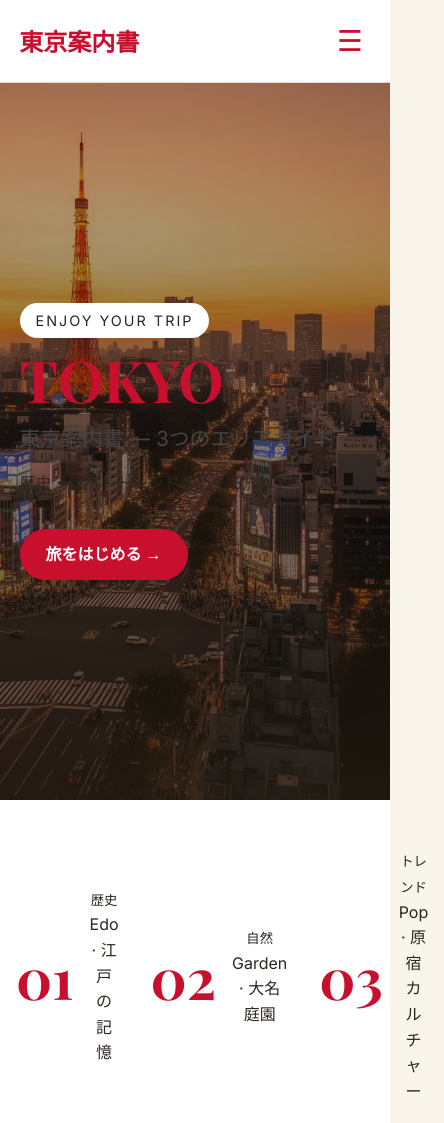
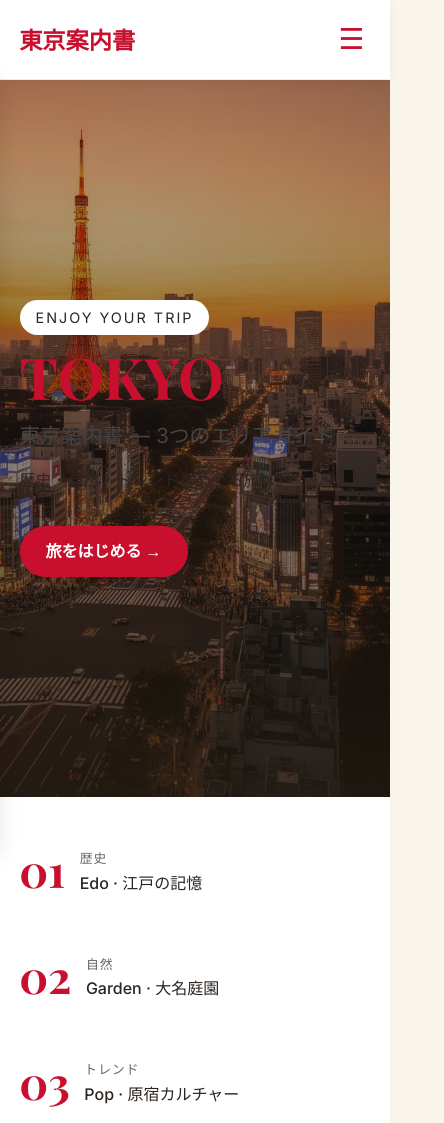
Before and after one commit to ngoctuyen274/tokyo-travel, a plain HTML site: page index.html in a window 390 px wide. Shown: the top 1123 px of the page, 444 px wide, since content can reach past the window. Drawn offline with nearby package versions, Linux system fonts and the light colour scheme.

Commit message:
update reponsive

```diff
--- a/css/style.css
+++ b/css/style.css
@@ -493,3 +493,192 @@ body {
     display: none;
   }
 }
+
+/* ==================== INTRO STRIP ==================== */
+.intro-strip {
+  background: white;
+  padding: 2.2rem 0;
+  border-bottom: 1px solid #eee;
+}
+
+.strip-grid {
+  max-width: 1200px;
+  margin: 0 auto;
+  display: grid;
+  grid-template-columns: repeat(auto-fit, minmax(280px, 1fr));
+  gap: 1.5rem;
+  padding: 0 1.5rem;
+  text-align: center;
+}
+
+.strip-item {
+  display: flex;
+  align-items: center;
+  justify-content: center;
+  gap: 1.2rem;
+  padding: 1rem 0.8rem;
+  transition: all 0.3s;
+}
+
+.num {
+  font-size: 3.8rem;
+  font-weight: 700;
+  color: var(--primary);
+  font-family: 'Playfair Display', serif;
+  line-height: 1;
+  flex-shrink: 0;
+}
+
+.strip-item small {
+  font-size: 0.85rem;
+  color: #666;
+  letter-spacing: 1px;
+}
+
+.strip-item div:last-child {
+  font-size: 1.1rem;
+  font-weight: 500;
+  color: var(--text);
+}
+
+/* ==================== RESPONSIVE CHO INTRO STRIP ==================== */
+@media (max-width: 768px) {
+  .strip-grid {
+    grid-template-columns: 1fr;
+    gap: 1.8rem;
+    padding: 0 1.2rem;
+  }
+
+  .strip-item {
+    gap: 1rem;
+    padding: 0.8rem 0;
+    justify-content: flex-start;
+    text-align: left;
+  }
+
+  .num {
+    font-size: 3.2rem;
+  }
+
+  .strip-item div:last-child {
+    font-size: 1.05rem;
+  }
+}
+
+@media (max-width: 480px) {
+  .num {
+    font-size: 2.8rem;
+  }
+
+  .strip-item {
+    gap: 0.9rem;
+  }
+
+  .strip-item small {
+    font-size: 0.8rem;
+  }
+
+  .strip-item div:last-child {
+    font-size: 1rem;
+  }
+}
+
+/* ==================== NAVBAR ==================== */
+.navbar {
+  background: rgba(255, 255, 255, 0.98);
+  backdrop-filter: blur(8px);
+  border-bottom: 1px solid #eee;
+  position: sticky;
+  top: 0;
+  z-index: 1000;
+  box-shadow: 0 2px 10px rgba(0,0,0,0.05);
+}
+
+.nav-container {
+  max-width: 1200px;
+  margin: 0 auto;
+  padding: 1rem 1.5rem;
+  display: flex;
+  justify-content: space-between;
+  align-items: center;
+}
+
+.logo {
+  font-family: 'Playfair Display', serif;
+  font-size: 1.65rem;
+  font-weight: 700;
+  color: var(--primary);
+  text-decoration: none;
+  display: flex;
+  align-items: center;
+}
+
+.logo-jp {
+  font-size: 1.55rem;
+}
+
+/* Desktop Menu */
+.nav-links {
+  display: flex;
+  gap: 2rem;
+  align-items: center;
+}
+
+.nav-links a {
+  text-decoration: none;
+  color: #333;
+  font-weight: 500;
+  font-size: 1.02rem;
+  transition: color 0.3s;
+}
+
+.nav-links a:hover {
+  color: var(--primary);
+}
+
+/* Hamburger */
+.hamburger {
+  display: none;
+  font-size: 1.9rem;
+  background: none;
+  border: none;
+  color: var(--primary);
+  cursor: pointer;
+  padding: 0.4rem;
+}
+
+/* ==================== MOBILE MENU ==================== */
+@media (max-width: 768px) {
+  .nav-links {
+    position: fixed;
+    top: 70px;
+    left: -100%;
+    width: 100%;
+    height: calc(100vh - 70px);
+    background: white;
+    flex-direction: column;
+    align-items: center;
+    justify-content: flex-start;
+    padding-top: 3rem;
+    gap: 2.5rem;
+    transition: left 0.4s ease;
+    box-shadow: 0 10px 20px rgba(0,0,0,0.1);
+    z-index: 999;
+  }
+
+  .nav-links.active {
+    left: 0;
+  }
+
+  .hamburger {
+    display: block;
+  }
+
+  .logo {
+    font-size: 1.45rem;
+  }
+
+  .nav-container {
+    padding: 1rem 1.2rem;
+  }
+}
--- a/index.html
+++ b/index.html
@@ -97,9 +97,6 @@
     </div>
   </section>
 
-  <footer class="footer">
-    <p>Tokyo Travel Guide 2026 © — Made with ❤️ for Tokyo</p>
-  </footer>
 
   <script src="js/script.js"></script>
 </body>
--- a/js/script.js
+++ b/js/script.js
@@ -81,3 +81,20 @@ function createMobileMenu() {
 createMobileMenu();
 
 console.log("Tokyo Travel Guide loaded successfully ✨");
+
+// Hamburger Menu
+const hamburger = document.querySelector('.hamburger');
+const navLinks = document.querySelector('.nav-links');
+
+if (hamburger && navLinks) {
+  hamburger.addEventListener('click', () => {
+    navLinks.classList.toggle('active');
+
+    // Đổi icon hamburger ↔ close
+    if (navLinks.classList.contains('active')) {
+      hamburger.innerHTML = '✕';
+    } else {
+      hamburger.innerHTML = '☰';
+    }
+  });
+}
```
Also changed, not shown: hie-jinja.html (+0 -1 lines), kyu-yasuda.html (+0 -1 lines), takeshita.html (+0 -1 lines).
